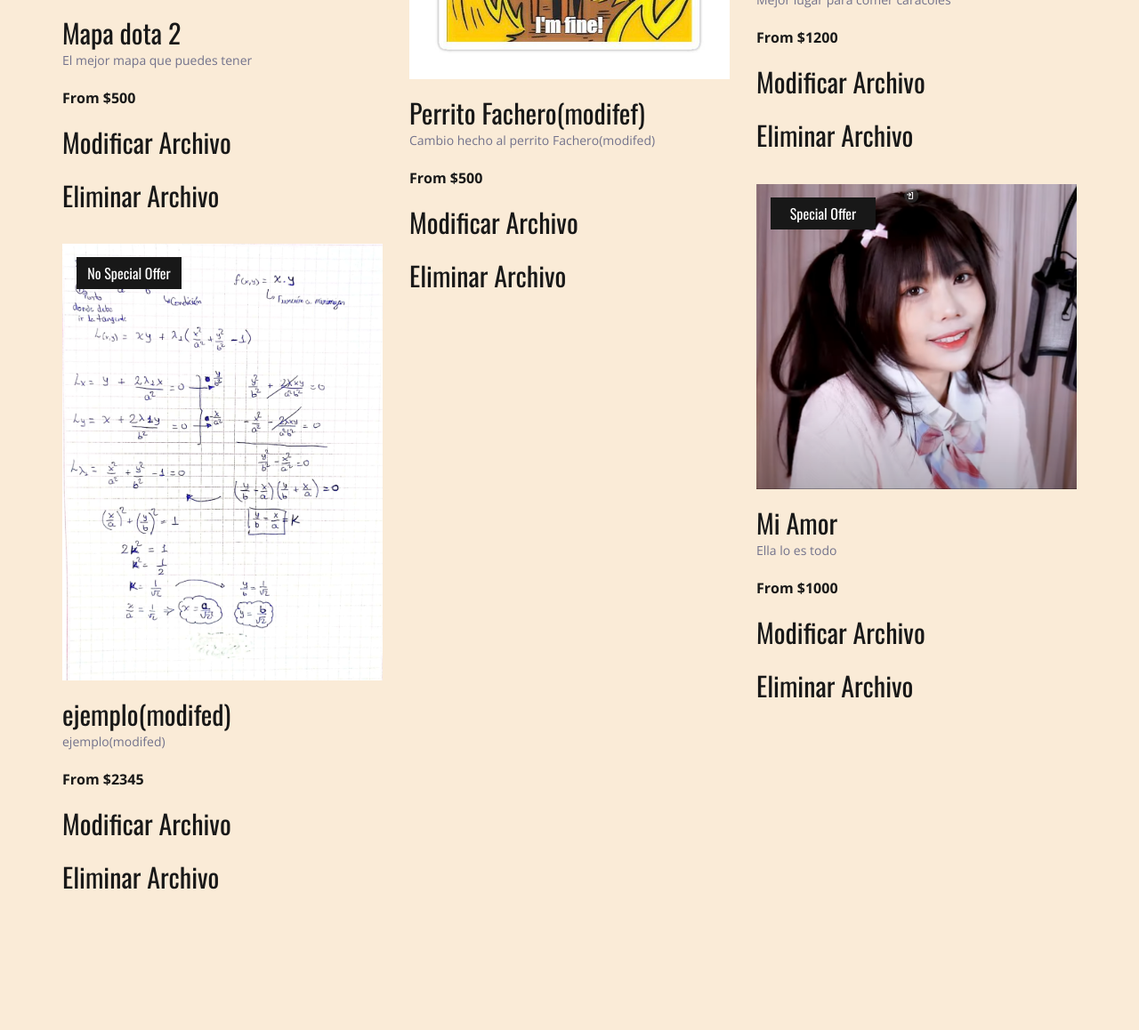
After one commit to dpacoria21/pweb2-Lab06, a Django app: page /listarDestinos in a window 1280 px wide. The commit adds this page. Shown: the part 601-1759 px from the top of the page at 89% size. Run offline with Django 4.2, Linux system fonts and the light colour scheme; data comes from the database, SQL or seed files in the repository; both versions use the stored data as it was after the commit; parts of the project's set-up code (start-up, migrations or seed data) failed here and were passed over; some libraries are stand-ins or nearby versions.

Commit message:
Se agrego la pagina listarDestinos, en donde por ahora, muestra los destinos con sus datos y con 2 opciones extra, modificar y eliminar, donde ahora solo se puede modificar pero sin cambiar la imagen

```diff
--- /dev/null
+++ b/src/templates/eliminarDestino.html
@@ -0,0 +1,4 @@
+{% extends 'base.html' %}
+{% block content %}
+    <h1>Aqui se elimina</h1>
+{% endblock %}
--- /dev/null
+++ b/src/templates/listarDestinos.html
@@ -0,0 +1,90 @@
+{% load static %}
+{% static "images" as baseUrl %}
+<!DOCTYPE html>
+<html lang="en">
+
+<head>
+	<title>Travello</title>
+	<meta charset="utf-8">
+	<meta http-equiv="X-UA-Compatible" content="IE=edge">
+	<meta name="description" content="Travello template project">
+	<meta name="viewport" content="width=device-width, initial-scale=1">
+	<link rel="stylesheet" type="text/css" href="{% static 'styles/bootstrap4/bootstrap.min.css' %}">
+	<link href="{% static 'plugins/font-awesome-4.7.0/css/font-awesome.min.css' %}" rel="stylesheet" type="text/css">
+	<link rel="stylesheet" type="text/css" href="{% static 'plugins/OwlCarousel2-2.2.1/owl.carousel.css'%}">
+	<link rel="stylesheet" type="text/css" href="{% static 'plugins/OwlCarousel2-2.2.1/owl.theme.default.css'%}">
+	<link rel="stylesheet" type="text/css" href="{% static 'plugins/OwlCarousel2-2.2.1/animate.css'%}">
+	<link rel="stylesheet" type="text/css" href="{% static 'styles/main_styles.css'%}">
+	<link rel="stylesheet" type="text/css" href="{% static 'styles/responsive.css'%}">
+</head>
+
+<body>
+
+
+    <div class="destinations" id="destinations" style="background-color: antiquewhite;">
+        <div class="container" style="background-color: antiquewhite;">
+            <div class="row">
+                <div class="col text-center">
+                    <nav class="main_nav" >
+                        <ul class="d-flex flex-row align-items-start justify-content-start">
+                            <li class="active"><a href="/">Volver a inicio</a></li>
+                            <li class="active"><a href="addDestination">Agregar Destino</a></li>
+                        </ul>
+                    </nav>
+                    <div class="section_title">
+                        <h2>Lista de Destinos</h2>
+                    </div>
+                </div>
+            </div>
+            <div class="row destinations_row">
+                <div class="col">
+                    <div class="destinations_container item_grid">
+
+
+                        <!-- Destination -->
+                        {% for dest in Destin %}
+
+                        <div class="destination item">
+                            <div class="destination_image">
+                                <img src="{{dest.img.url}}" alt="image">
+                                {% if dest.offer == True %}
+                                <div class="spec_offer text-center"><a href="#">Special Offer</a></div>
+                                {% else %}
+                                <div class="spec_offer text-center"><a href="#">No Special Offer</a></div>
+                                {% endif %}
+                            </div>
+                            <div class="destination_content">
+                                <div class="destination_title"><a href="destinations.html">{{dest.name}}</a>
+                                </div>
+                                <div class="destination_subtitle">
+                                    <p>{{dest.desc}}</p>
+                                </div>
+                                <div class="destination_price">From ${{dest.price}}
+                                    <div class="destination_title"><a href="modDestino/{{dest.id}}">Modificar Archivo</a></div>
+                                    <div class="destination_title"><a href="eliminarDestino/{{dest.id}}">Eliminar Archivo</a></div>
+                                </div>
+                            </div>
+                        </div>
+
+                        {% endfor %}
+
+
+
+                    </div>
+                </div>
+            </div>
+        </div>
+    </div>
+
+    <script src="{% static 'js/jquery-3.2.1.min.js' %}">
+    </script>
+    <script src="{% static 'styles/bootstrap4/popper.js' %}"></script>
+    <script src="{% static 'styles/bootstrap4/bootstrap.min.js' %}"></script>
+    <script src="{% static 'plugins/OwlCarousel2-2.2.1/owl.carousel.js' %}"></script>
+    <script src="{% static 'plugins/Isotope/isotope.pkgd.min.js' %}"></script>
+    <script src="{% static 'plugins/scrollTo/jquery.scrollTo.min.js' %}"></script>
+    <script src="{% static 'plugins/easing/easing.js' %}"></script>
+    <script src="{% static 'plugins/parallax-js-master/parallax.min.js' %}"></script>
+    <script src="{% static 'js/custom.js' %}"></script>
+</body>
+</html>
--- /dev/null
+++ b/src/templates/modDestino.html
@@ -0,0 +1 @@
+{% extends 'addDestination.html' %}
--- a/src/travello/urls.py
+++ b/src/travello/urls.py
@@ -4,4 +4,7 @@ from . import views
 urlpatterns = [
     path('', views.index, name='index'),
     path('addDestination', views.addDestination, name='addDestination'),
+    path('listarDestinos', views.listarDestinos, name='listarDestinos'),
+    path('modDestino/<int:myID>', views.modDestino, name='modDestino'),
+    path('eliminarDestino', views.eliminarDestino, name='eliminarDestino'),
 ]
--- a/src/travello/views.py
+++ b/src/travello/views.py
@@ -1,4 +1,5 @@
 from imp import reload
+from unicodedata import name
 from django.shortcuts import render, redirect
 from .models import Destination
 from .forms import DestinationForm
@@ -10,7 +11,7 @@ def addDestination(request):
         print("Se ha guardado")
         form.save()
         form = DestinationForm()
-        return redirect('/')
+        return redirect('/listarDestinos')
     else:
         print("No se ha guardado")
         form = DestinationForm()
@@ -20,8 +21,32 @@ def addDestination(request):
     }
     return render(request, 'addDestination.html',context)
 
+def listarDestinos(request):
+    dests = Destination.objects.all()
+    return render(request, 'listarDestinos.html', {'Destin': dests})
+
 def index(request):
 
     dests = Destination.objects.all()
 
     return render(request, 'index.html',{'Destin': dests})
+
+def modDestino(request, myID):
+    print(myID)
+    obj = Destination.objects.get(id = myID)
+    form = DestinationForm(request.POST or None, instance = obj)
+
+    if form.is_valid():
+        print('Aqui estuvo')
+        form.save()
+        form = DestinationForm()
+        return redirect('/listarDestinos')
+    else:
+        print('here!!')
+    context = {
+        'form': form,
+    }
+    return render(request, 'modDestino.html',context)
+
+def eliminarDestino(request, myID):
+    return render(request, 'eliminarDestino.html')
```
Also changed, not shown: src/templates/index.html (+11 -11 lines), src/db.sqlite3, src/pics/Amor.png (added), src/pics/WhatsApp_Image_2022-06-22_at_4.53.58_PM_2.jpeg (added), src/pics/torre-eiffel.jpg (added), src/pics/torre-eiffel_NRTUgd7.jpg (added).
